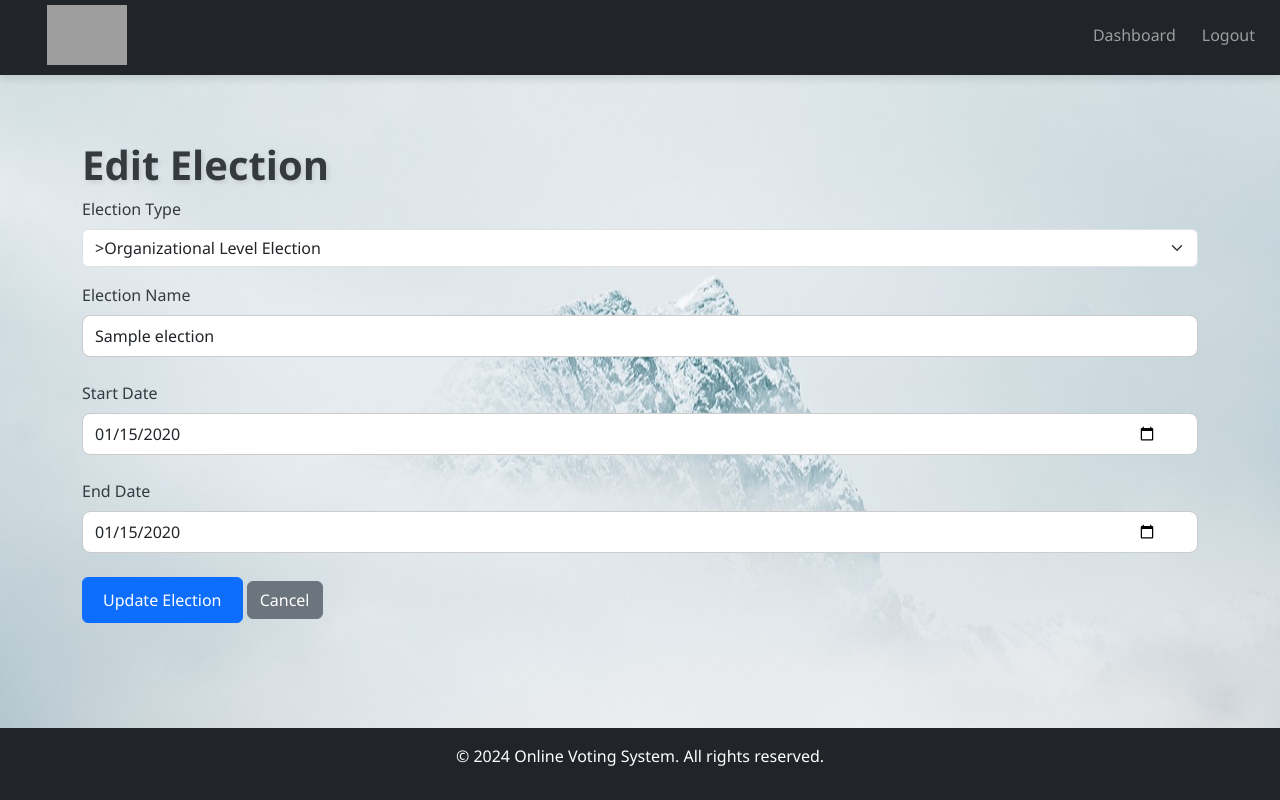
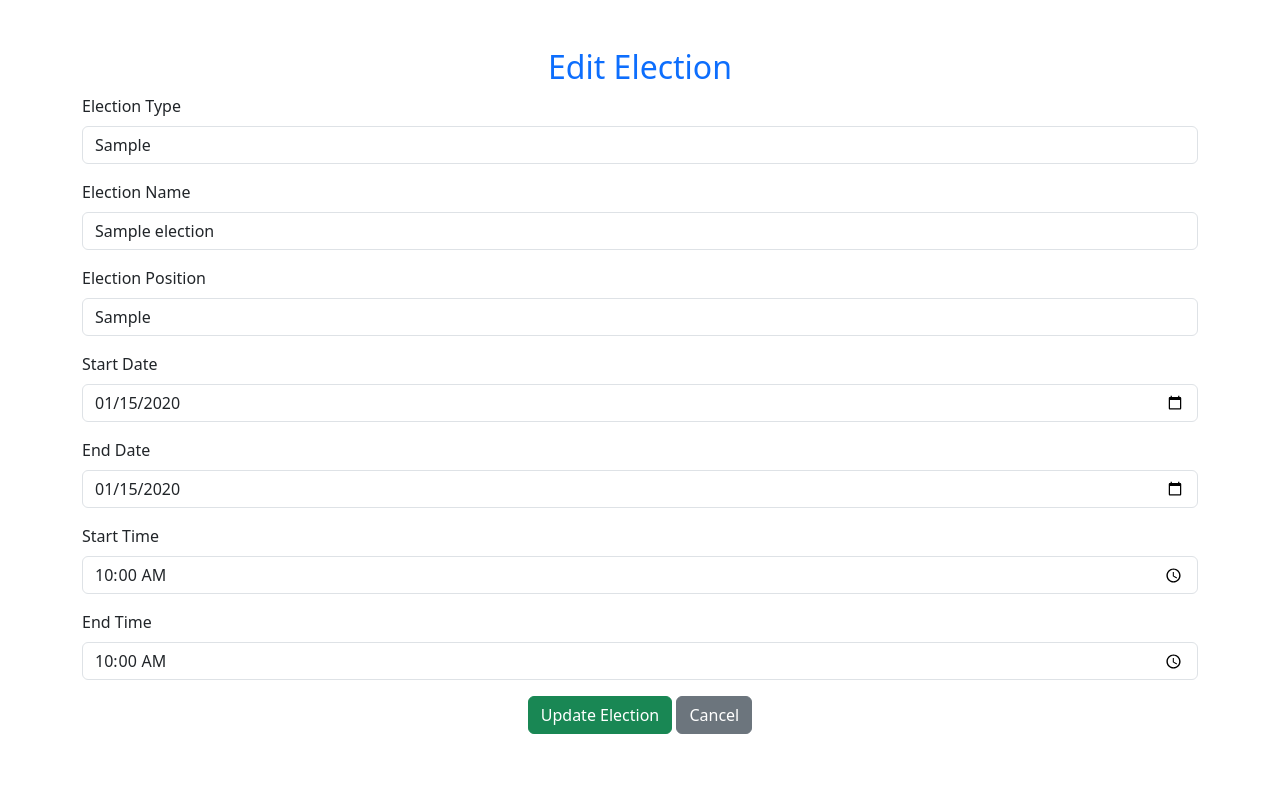
Before and after one commit to sureshpaudel1948/MeroVote---Online-Voting-System, a PHP site: page /php/edit_election.php?id=1 in a window 1280 px wide. Run offline with PHP 8.4, Linux system fonts and the light colour scheme; the visitor is signed in with stand-in values (Sample User, id 1); tables that the repository leaves empty hold one stand-in row (values such as "Sample post"); some libraries are stand-ins or nearby versions; grey boxes are pictures that could not be loaded.

Commit message:
Election Edit Update Page Configured

```diff
--- a/MeroVote/php/edit_election.php
+++ b/MeroVote/php/edit_election.php
@@ -1,181 +1,124 @@
 <?php
-// Start session and include database connection
 session_start();
-require_once( 'db_config.php' );
+include 'db_config.php';
 
-// Check if election ID is provided
-if ( !isset( $_GET[ 'id' ] ) ) {
-    $_SESSION[ 'message' ] = 'Election not found.';
-    $_SESSION[ 'msg_type' ] = 'danger';
-    header( 'Location: elections.php' );
-    exit;
+// Ensure the user is logged in
+if (!isset($_SESSION['user_id'])) {
+    die("Error: User session not set. Verify login flow in admin_dashboard.php.");
 }
 
-$election_id = $_GET[ 'id' ];
-
-// Fetch election details
-$query = $pdo->prepare( 'SELECT * FROM elections WHERE id = :id' );
-$query->execute( [ 'id' => $election_id ] );
-$election = $query->fetch( PDO::FETCH_ASSOC );
-
-if ( !$election ) {
-    $_SESSION[ 'message' ] = 'Election not found.';
-    $_SESSION[ 'msg_type' ] = 'danger';
-    header( 'Location: elections.php' );
-    exit;
+// Check if election ID is provided in the URL
+if (!isset($_GET['id']) || empty($_GET['id'])) {
+    $_SESSION['message'] = "Invalid election ID.";
+    $_SESSION['msg_type'] = "danger";
+    header('Location: elections.php');
+    exit();
 }
 
-// Handle form submission
-if ( $_SERVER[ 'REQUEST_METHOD' ] === 'POST' ) {
-    $election_type = $_POST[ 'election_type' ];
-    $election_name = $_POST[ 'election_name' ];
-    $start_date = $_POST[ 'start_date' ];
-    $end_date = $_POST[ 'end_date' ];
+$election_id = intval($_GET['id']); // Ensure ID is an integer
+
+// Fetch the election details
+$stmt = $pdo->prepare("SELECT * FROM elections WHERE id = ?");
+$stmt->execute([$election_id]);
+$election = $stmt->fetch(PDO::FETCH_ASSOC);
+
+// Redirect if election not found
+if (!$election) {
+    $_SESSION['message'] = "Election not found.";
+    $_SESSION['msg_type'] = "danger";
+    header('Location: elections.php');
+    exit();
+}
+
+// Handle election update
+if ($_SERVER['REQUEST_METHOD'] === 'POST' && isset($_POST['update_election'])) {
+    $election_type = $_POST['election_type'];
+    $election_name = htmlspecialchars($_POST['election_name']);
+    $start_date = $_POST['start_date'];
+    $end_date = $_POST['end_date'];
+    $start_time = $_POST['start_time'];
+    $end_time = $_POST['end_time'];
+    $election_position = $_POST['election_position'];
+
+    // Ensure start time is before end time
+    if (strtotime($start_time) >= strtotime($end_time)) {
+        $_SESSION['message'] = "Start time must be before end time.";
+        $_SESSION['msg_type'] = "danger";
+        header("Location: edit-election.php?id=$election_id");
+        exit();
+    }
 
     try {
-        $pdo->beginTransaction();
+        $stmt = $pdo->prepare("UPDATE elections SET
+            election_type = ?,
+            name = ?,
+            start_date = ?,
+            end_date = ?,
+            start_time = ?,
+            end_time = ?,
+            election_position = ?
+            WHERE id = ?");
+        $stmt->execute([$election_type, $election_name, $start_date, $end_date, $start_time, $end_time, $election_position, $election_id]);
 
-        // Step 1: Update candidates' election_name if referenced directly
-        $updateCandidates = $pdo->prepare("
-            UPDATE candidates
-            SET election_name = :new_name
-            WHERE election_name = (SELECT name FROM elections WHERE id = :id)
-        ");
-        $updateCandidates->execute([
-            'new_name' => $election_name,
-            'id' => $election_id
-        ]);
-
-        // Step 2: Update election record
-        $updateElection = $pdo->prepare("
-            UPDATE elections
-            SET election_type = :type,
-                name = :name,
-                start_date = :start,
-                end_date = :end
-            WHERE id = :id
-        ");
-        $updateElection->execute([
-            'type' => $election_type,
-            'name' => $election_name,
-            'start' => $start_date,
-            'end' => $end_date,
-            'id' => $election_id
-        ]);
-
-        $pdo->commit();
-        $_SESSION['message'] = 'Election updated successfully!';
-        $_SESSION['msg_type'] = 'success';
-
+        $_SESSION['message'] = "Election updated successfully!";
+        $_SESSION['msg_type'] = "success";
     } catch (PDOException $e) {
-        $pdo->rollBack();
-        $_SESSION['message'] = 'Update failed: ' . $e->getMessage();
-        $_SESSION['msg_type'] = 'danger';
+        $_SESSION['message'] = "Database error: " . $e->getMessage();
+        $_SESSION['msg_type'] = "danger";
     }
 
-    header('Location: elections.php');
-    exit;
+    header("Location: elections.php");
+    exit();
 }
 ?>
 
+<!DOCTYPE html>
+<html lang="en">
+<head>
+    <meta charset="UTF-8">
+    <meta name="viewport" content="width=device-width, initial-scale=1.0">
+    <title>Edit Election</title>
+    <link href="https://cdn.jsdelivr.net/npm/bootstrap@5.3.2/dist/css/bootstrap.min.css" rel="stylesheet">
+</head>
+<body>
+<div class="container mt-5">
+    <h2 class="text-center text-primary">Edit Election</h2>
+    <form method="post">
+        <div class="mb-3">
+            <label class="form-label">Election Type</label>
+            <input type="text" class="form-control" name="election_type" value="<?php echo htmlspecialchars($election['election_type']); ?>" required>
+        </div>
+        <div class="mb-3">
+            <label class="form-label">Election Name</label>
+            <input type="text" class="form-control" name="election_name" value="<?php echo htmlspecialchars($election['name']); ?>" required>
+        </div>
+        <div class="mb-3">
+            <label class="form-label">Election Position</label>
+            <input type="text" class="form-control" name="election_position" value="<?php echo htmlspecialchars($election['election_position']); ?>" required>
+        </div>
+        <div class="mb-3">
+            <label class="form-label">Start Date</label>
+            <input type="date" class="form-control" name="start_date" value="<?php echo htmlspecialchars($election['start_date']); ?>" required>
+        </div>
+        <div class="mb-3">
+            <label class="form-label">End Date</label>
+            <input type="date" class="form-control" name="end_date" value="<?php echo htmlspecialchars($election['end_date']); ?>" required>
+        </div>
+        <div class="mb-3">
+            <label class="form-label">Start Time</label>
+            <input type="time" class="form-control" name="start_time" value="<?php echo htmlspecialchars($election['start_time']); ?>" required>
+        </div>
+        <div class="mb-3">
+            <label class="form-label">End Time</label>
+            <input type="time" class="form-control" name="end_time" value="<?php echo htmlspecialchars($election['end_time']); ?>" required>
+        </div>
+        <div class="text-center">
+            <button type="submit" name="update_election" class="btn btn-success">Update Election</button>
+            <a href="elections.php" class="btn btn-secondary">Cancel</a>
+        </div>
+    </form>
+</div>
 
-<!doctype html>
-<html lang = 'en'>
-
-<head>
-<title>Edit Election - MeroVote</title>
-<meta charset = 'utf-8'>
-<meta name = 'viewport' content = 'width = device-width, initial-scale = 1, shrink-to-fit = no'>
-<link href = 'https://cdn.jsdelivr.net/npm/bootstrap@5.3.2/dist/css/bootstrap.min.css' rel = 'stylesheet'>
-<link rel = 'stylesheet' href = '../css/styles.css'>
-</head>
-
-<body>
-<header>
-<nav class = 'navbar navbar-expand-lg navbar-dark bg-dark'>
-<div class = 'container-fluid'>
-<a class = 'navbar-brand d-flex align-items-center' href = 'elections.php'>
-<img src = '../img/MeroVote-Logo.png' style = 'height: 60px;
-        ' alt = 'MeroVote Logo' class = 'me-2'>
-<span></span>
-</a>
-<button class = 'navbar-toggler' type = 'button' data-bs-toggle = 'collapse' data-bs-target = '#navbarNav'>
-<span class = 'navbar-toggler-icon'></span>
-</button>
-<div class = 'collapse navbar-collapse' id = 'navbarNav'>
-<ul class = 'navbar-nav ms-auto'>
-<li class = 'nav-item'><a class = 'nav-link' href = 'admin_dashboard.php'>Dashboard</a></li>
-<li class = 'nav-item'><a class = 'nav-link' href = '../index.html'>Logout</a></li>
-</ul>
-</div>
-</div>
-</nav>
-</header>
-
-<main class = 'container mt-4'>
-<h1>Edit Election</h1>
-
-<form action = "edit_election.php?id=<?= htmlspecialchars($election_id) ?>" method = 'POST'>
-<div class = 'mb-3'>
-<label for = 'electionType' class = 'form-label'>Election Type</label>
-<select name = 'election_type' id = 'electionType' class = 'form-select' required>
-<option value = 'Organizational Level Election' < ?= $election[ 'election_type' ] === 'Organizational Level Election' ? 'selected' : '' ?>>Organizational Level Election</option>
-<option value = 'Local Level Election' < ?= $election[ 'election_type' ] === 'Local Level Election' ? 'selected' : '' ?>>Local Level Election</option>
-<option value = 'School/College Level Election' < ?= $election[ 'election_type' ] === 'School/College Level Election' ? 'selected' : '' ?>>School/College Level Election</option>
-</select>
-</div>
-<div class = 'mb-3'>
-<label for = 'electionName' class = 'form-label'>Election Name</label>
-<input type = 'text' name = 'election_name' id = 'electionName' class = 'form-control' value = "<?= htmlspecialchars($election['name']) ?>" required>
-</div>
-<div class = 'mb-3'>
-<label for = 'startDate' class = 'form-label'>Start Date</label>
-<input type = 'date' name = 'start_date' id = 'startDate' class = 'form-control' value = "<?= htmlspecialchars($election['start_date']) ?>" required>
-</div>
-<div class = 'mb-3'>
-<label for = 'endDate' class = 'form-label'>End Date</label>
-<input type = 'date' name = 'end_date' id = 'endDate' class = 'form-control' value = "<?= htmlspecialchars($election['end_date']) ?>" required>
-</div>
-<button type = 'submit' class = 'btn btn-primary'>Update Election</button>
-<a href = 'elections.php' class = 'btn btn-secondary'>Cancel</a>
-</form>
-</main>
-
-<style>
-.card-header {
-    font-size: 1.2rem;
-    font-weight: bold;
-}
-input::placeholder {
-    font-style: italic;
-    color: #aaa;
-}
-.btn-primary, .btn-success {
-    transition: background-color 0.3s ease-in-out;
-}
-.btn-primary:hover {
-    background-color: #004085;
-}
-.btn-success:hover {
-    background-color: #155724;
-}
-
-.note {
-    font-size: 0.65em;
-    color: grey;
-    padding: 10px;
-}
-
-</style>
-
-<footer class = 'bg-dark text-white text-center py-3 mt-4'>
-<div class = 'container'>
-<p>&copy;
-2024 Online Voting System. All rights reserved.</p>
-</div>
-</footer>
-
-<script src = 'https://cdn.jsdelivr.net/npm/bootstrap@5.3.2/dist/js/bootstrap.min.js'></script>
-        </body>
-
-        </html>
+<script src="https://cdn.jsdelivr.net/npm/bootstrap@5.3.2/dist/js/bootstrap.bundle.min.js"></script>
+</body>
+</html>
--- a/MeroVote/query/elections.sql
+++ b/MeroVote/query/elections.sql
@@ -4,5 +4,7 @@ election_type VARCHAR (256) NOT NULL,
 name VARCHAR (256) NOT NULL,
 election_position VARCHAR(255) NOT NULL,
 start_date DATE NOT NULL,
-end_date DATE NOT NULL
+end_date DATE NOT NULL,
+start_time TIME NOT NULL,
+end_time TIME NOT NULL
 );
--- a/MeroVote/query/votes.sql
+++ b/MeroVote/query/votes.sql
@@ -4,7 +4,7 @@ CREATE TABLE votes (
     candidate_id INT NOT NULL, -- Links the vote to the chosen candidate
     candidate_name VARCHAR(255) NOT NULL, -- Stores the candidate's name for redundancy
     election VARCHAR(256) NOT NULL, -- Tracks which election the vote belongs to
-     candidate_position VARCHAR(255) NOT NULL,
+    candidate_position VARCHAR(255) NOT NULL,
     vote_date TIMESTAMP DEFAULT CURRENT_TIMESTAMP, -- Date and time of the vote
     CONSTRAINT fk_candidate FOREIGN KEY (candidate_id) REFERENCES candidates(id) ON DELETE CASCADE,
     CONSTRAINT fk_election FOREIGN KEY (election) REFERENCES elections(name) ON DELETE CASCADE,
```
Also changed, not shown: MeroVote/js/script.js (+71 -62 lines).
